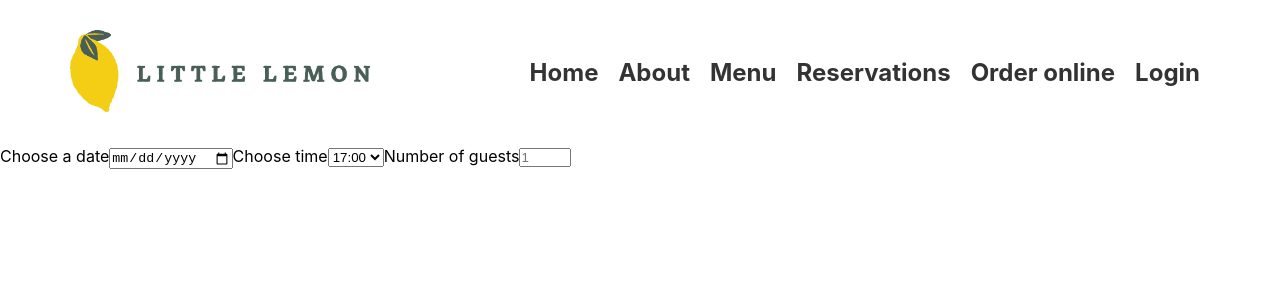
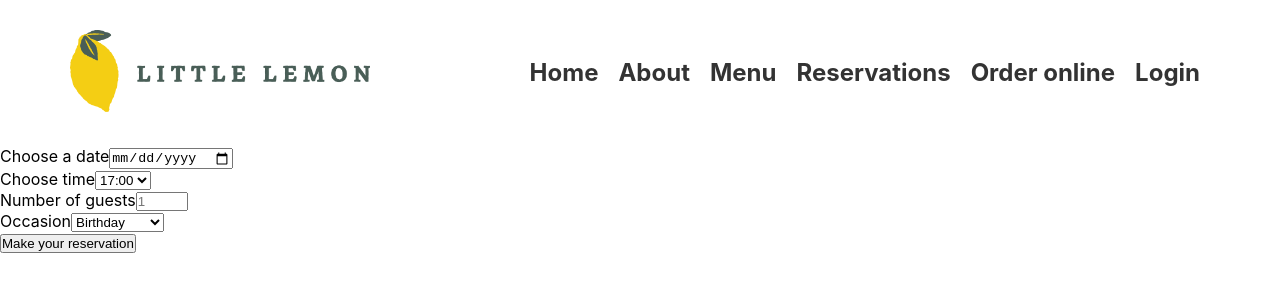
Before and after one commit to Dimgba-Eme/my-restaurant, a React (Create React App) app: page /reservations in a window 1280 px wide. Shown: the top 300 px of the page. Built offline with nearby package versions, Linux system fonts and the light colour scheme.

Commit message:
Added Occasion and Request button

```diff
--- a/src/components/BookingForm.js
+++ b/src/components/BookingForm.js
@@ -3,9 +3,13 @@ import React from 'react'
 function BookingForm() {
   return (
     <>
-      <form>
+      <form className='res-form'>
+        <div className='reservation'>
           <label htmlFor='res-date'>Choose a date</label>
           <input type='date' id='res-date' />
+        </div>
+
+         <div className='reservation'>
           <label htmlFor='res-time'>Choose time</label>
           <select id='res-time'>
             <option>17:00</option>
@@ -15,10 +19,25 @@ function BookingForm() {
             <option>21:00</option>
             <option>22:00</option>
           </select>
+         </div>
 
+          <div className='reservation'>
           <label htmlFor='guests'>Number of guests</label>
           <input type='number' id='guests' placeholder='1' min='1' max='10' />
+          </div>
 
+          <div className='reservation'>
+          <label htmlFor='occasion'>Occasion</label>
+          <select id='occasion'>
+            <option>Birthday</option>
+            <option>Anniversary</option>
+            <option></option>
+          </select>
+          </div>
+
+         <div className='reservation'>
+          <input type='submit' value='Make your reservation' />
+         </div>
 
       </form>
     </>
```
